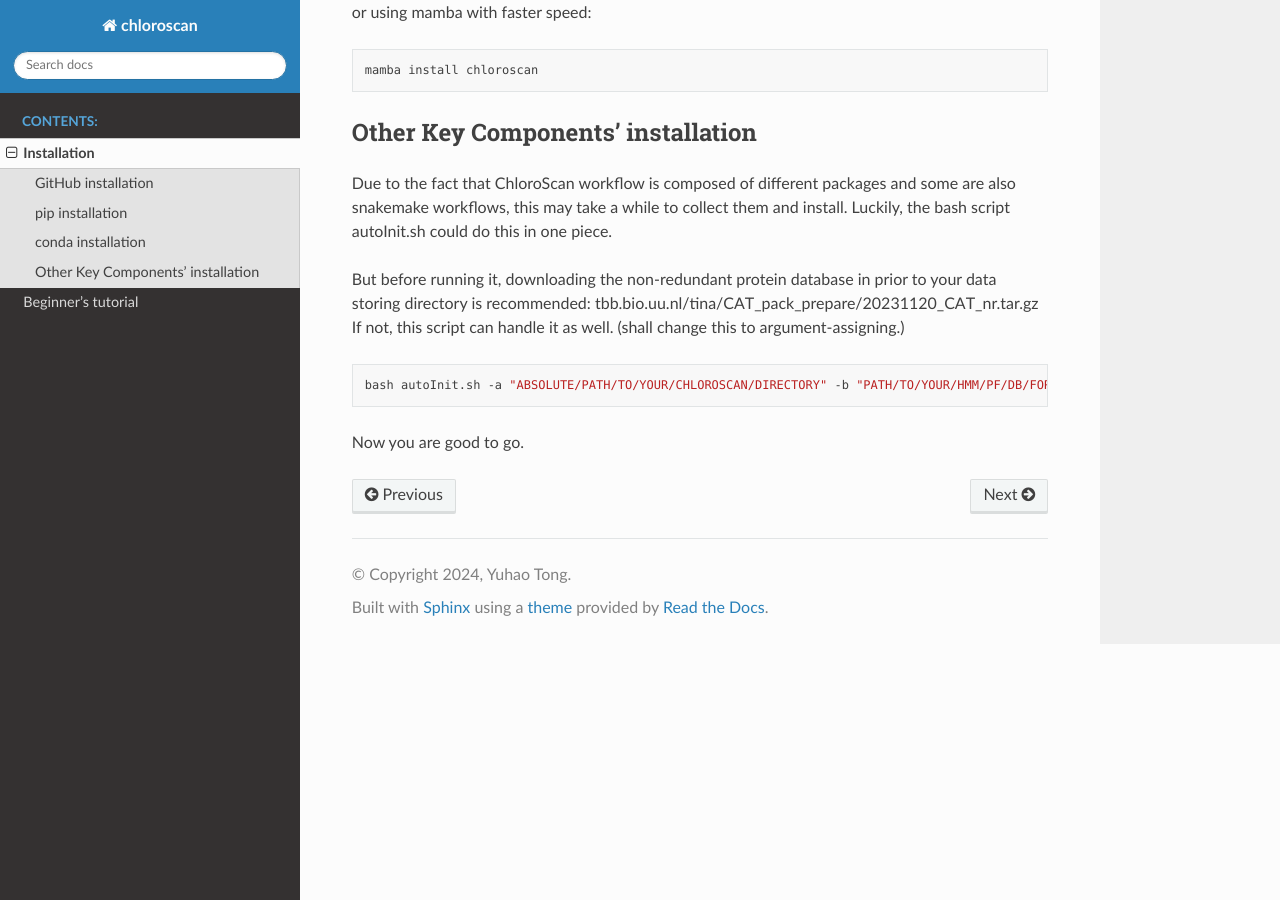
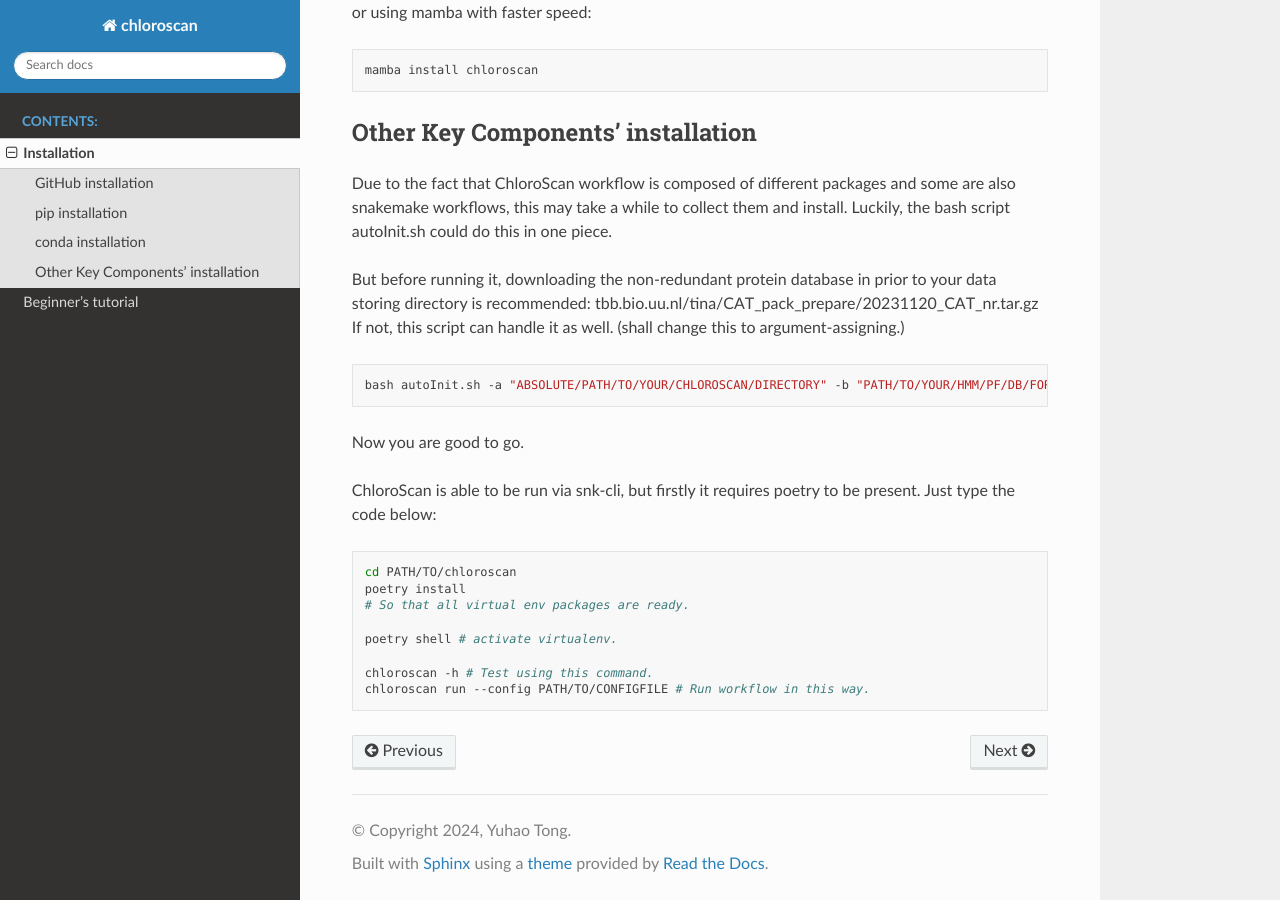
Before and after one commit to Andyargueasae/chloroscan, a Sphinx documentation site: the page built from docs/source/main/installation.rst, in a window 1280 px wide and 900 px high, scrolled down 719 px. Built offline with Sphinx 7.4.7 and the Read the Docs theme 2.0.0, drawn with Linux system fonts in a browser that asks for light colours.

Commit message:
docs20240531

```diff
--- a/docs/source/main/installation.rst
+++ b/docs/source/main/installation.rst
@@ -52,3 +52,16 @@
     bash autoInit.sh -a "ABSOLUTE/PATH/TO/YOUR/CHLOROSCAN/DIRECTORY" -b "PATH/TO/YOUR/HMM/PF/DB/FOR/BINNY" -c "PATH/TO/YOUR/TAXON/MARKER/SET/TSV/FOR/BINNY" -d "PATH/TO/YOUR/DIRECTORY/WHERE/DATABASES/ARE"
 
 Now you are good to go.
+
+ChloroScan is able to be run via snk-cli, but firstly it requires poetry to be present. Just type the code below:
+
+.. code-block:: bash
+
+    cd PATH/TO/chloroscan
+    poetry install
+    # So that all virtual env packages are ready.
+
+    poetry shell # activate virtualenv.
+
+    chloroscan -h # Test using this command.
+    chloroscan run --config PATH/TO/CONFIGFILE # Run workflow in this way.
```
